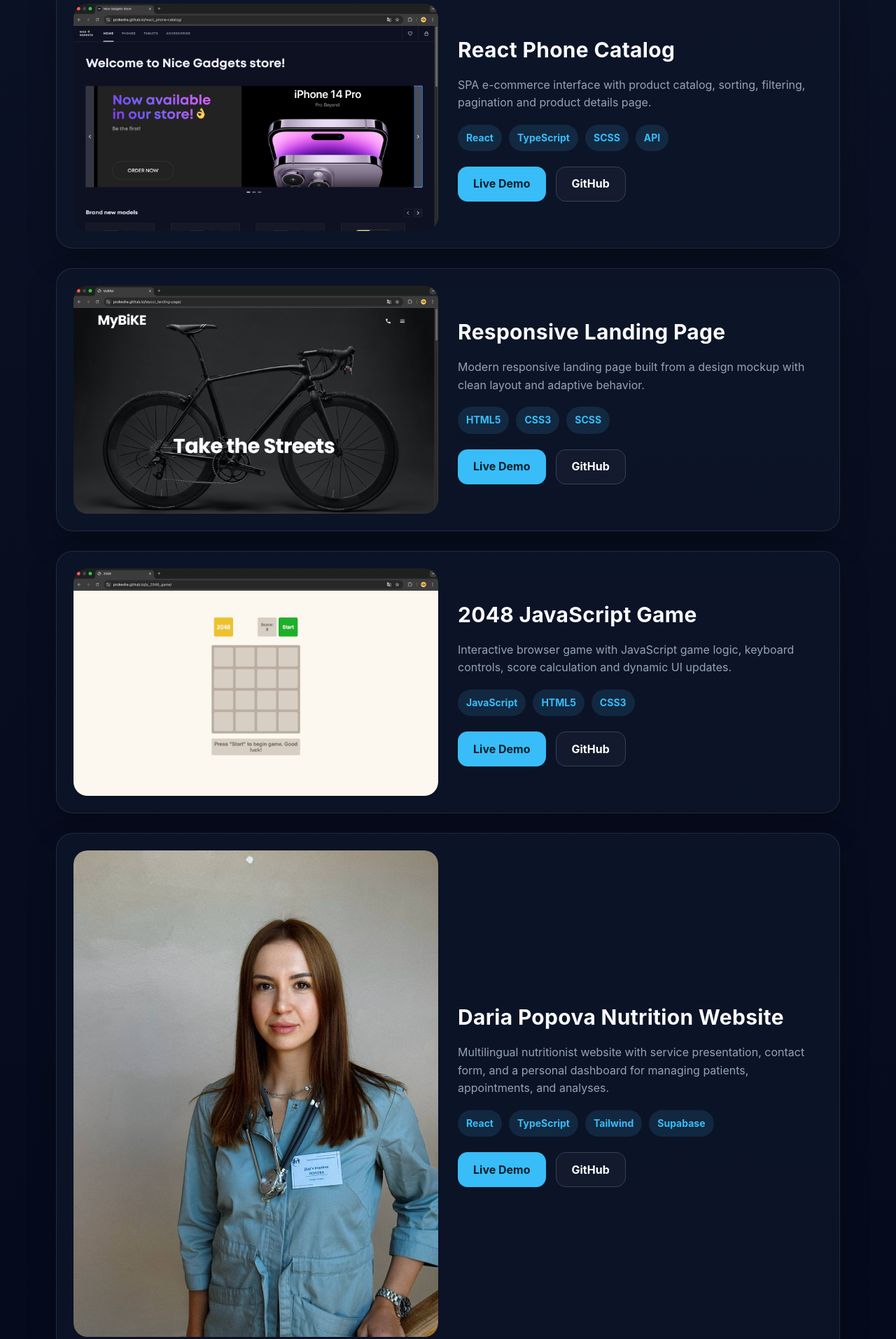
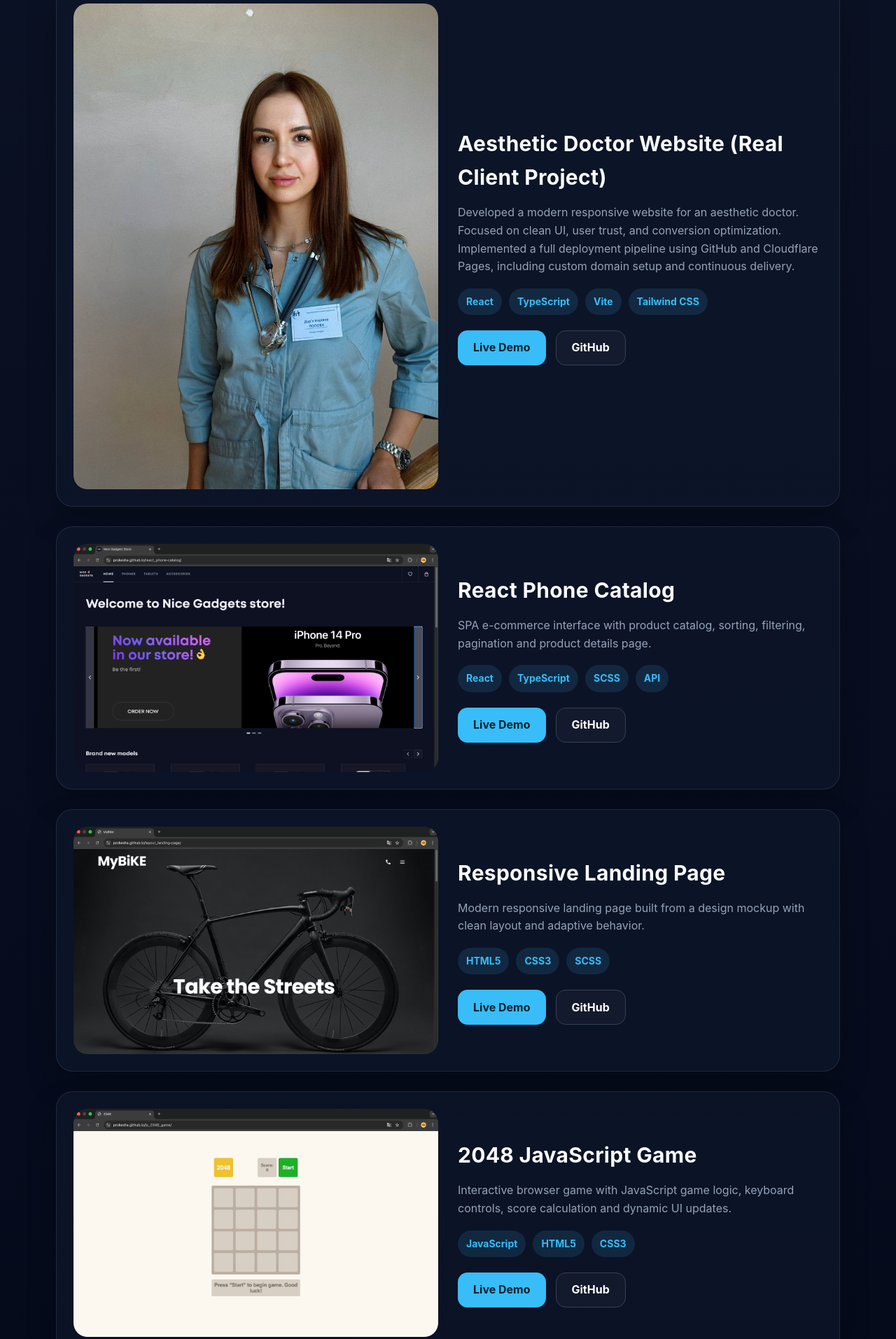
Before and after one commit to ProKesha/portfolio, a plain HTML site: page index.html in a window 1280 px wide. Shown: the part 1647-3560 px from the top of the page at 70% size. Drawn offline with Linux system fonts and the light colour scheme.

Commit message:
Add new solution

```diff
--- a/index.html
+++ b/index.html
@@ -112,6 +112,58 @@
           </p>
 
           <div class="projects">
+            <article class="project">
+              <div class="project__image">
+                <img
+                  src="./images/daria-popova-nutrition.jpg"
+                  alt="Сайт естетичного лікаря Дарії Попової"
+                  data-i18n-alt="projects.nutrition.alt"
+                />
+              </div>
+
+              <div class="project__content">
+                <h3 class="project__title" data-i18n="projects.nutrition.title">
+                  Сайт естетичного лікаря (реальний клієнтський проєкт)
+                </h3>
+                <p
+                  class="project__text"
+                  data-i18n="projects.nutrition.description"
+                >
+                  Розробив сучасний адаптивний сайт для естетичного лікаря з
+                  акцентом на чистий UI, довіру користувачів і оптимізацію
+                  конверсії. Налаштував CI/CD через GitHub і Cloudflare Pages,
+                  включно з підключенням власного домену.
+                </p>
+
+                <div class="project__stack">
+                  <span class="tag">React</span>
+                  <span class="tag">TypeScript</span>
+                  <span class="tag">Vite</span>
+                  <span class="tag">Tailwind CSS</span>
+                </div>
+
+                <div class="project__actions">
+                  <a
+                    class="btn btn--primary"
+                    href="https://drdariapopova.com"
+                    target="_blank"
+                    rel="noreferrer"
+                    data-i18n="common.liveDemo"
+                  >
+                    Живе демо
+                  </a>
+                  <a
+                    class="btn btn--secondary"
+                    href="https://github.com/ProKesha/daria-popova-nutrition"
+                    target="_blank"
+                    rel="noreferrer"
+                  >
+                    GitHub
+                  </a>
+                </div>
+              </div>
+            </article>
+
             <article class="project">
               <div class="project__image">
                 <img
@@ -258,56 +310,6 @@
               </div>
             </article>
 
-            <article class="project">
-              <div class="project__image">
-                <img
-                  src="./images/daria-popova-nutrition.jpg"
-                  alt="Сайт нутриціолога Дар’ї Попової"
-                  data-i18n-alt="projects.nutrition.alt"
-                />
-              </div>
-
-              <div class="project__content">
-                <h3 class="project__title" data-i18n="projects.nutrition.title">
-                  Сайт нутриціолога Дар’ї Попової
-                </h3>
-                <p
-                  class="project__text"
-                  data-i18n="projects.nutrition.description"
-                >
-                  Багатомовний сайт для нутриціолога з презентацією послуг,
-                  контактною формою та особистим кабінетом для роботи з
-                  пацієнтами, записами й аналізами.
-                </p>
-
-                <div class="project__stack">
-                  <span class="tag">React</span>
-                  <span class="tag">TypeScript</span>
-                  <span class="tag">Tailwind</span>
-                  <span class="tag">Supabase</span>
-                </div>
-
-                <div class="project__actions">
-                  <a
-                    class="btn btn--primary"
-                    href="https://www.drdariapopova.com"
-                    target="_blank"
-                    rel="noreferrer"
-                    data-i18n="common.liveDemo"
-                  >
-                    Живе демо
-                  </a>
-                  <a
-                    class="btn btn--secondary"
-                    href="https://github.com/ProKesha/daria-popova-nutrition"
-                    target="_blank"
-                    rel="noreferrer"
-                  >
-                    GitHub
-                  </a>
-                </div>
-              </div>
-            </article>
           </div>
         </div>
       </section>
--- a/script.js
+++ b/script.js
@@ -31,10 +31,10 @@ const translations = {
     "projects.game.title": "Гра 2048 на JavaScript",
     "projects.game.description":
       "Інтерактивна браузерна гра з ігровою логікою на JavaScript, керуванням з клавіатури, підрахунком очок і динамічними оновленнями інтерфейсу.",
-    "projects.nutrition.alt": "Сайт нутриціолога Дар’ї Попової",
-    "projects.nutrition.title": "Сайт нутриціолога Дар’ї Попової",
+    "projects.nutrition.alt": "Сайт естетичного лікаря Дарії Попової",
+    "projects.nutrition.title": "Сайт естетичного лікаря (реальний клієнтський проєкт)",
     "projects.nutrition.description":
-      "Багатомовний сайт для нутриціолога з презентацією послуг, контактною формою та особистим кабінетом для роботи з пацієнтами, записами й аналізами.",
+      "Розробив сучасний адаптивний сайт для естетичного лікаря з акцентом на чистий UI, довіру користувачів і оптимізацію конверсії. Налаштував CI/CD через GitHub і Cloudflare Pages, включно з підключенням власного домену.",
     "common.liveDemo": "Демо",
     "about.title": "Про мене",
     "about.description":
@@ -82,10 +82,10 @@ const translations = {
     "projects.game.title": "2048 JavaScript Game",
     "projects.game.description":
       "Interactive browser game with JavaScript game logic, keyboard controls, score calculation and dynamic UI updates.",
-    "projects.nutrition.alt": "Daria Popova nutrition website",
-    "projects.nutrition.title": "Daria Popova Nutrition Website",
+    "projects.nutrition.alt": "Daria Popova aesthetic doctor website",
+    "projects.nutrition.title": "Aesthetic Doctor Website (Real Client Project)",
     "projects.nutrition.description":
-      "Multilingual nutritionist website with service presentation, contact form, and a personal dashboard for managing patients, appointments, and analyses.",
+      "Developed a modern responsive website for an aesthetic doctor. Focused on clean UI, user trust, and conversion optimization. Implemented a full deployment pipeline using GitHub and Cloudflare Pages, including custom domain setup and continuous delivery.",
     "common.liveDemo": "Live Demo",
     "about.title": "About Me",
     "about.description":
```
